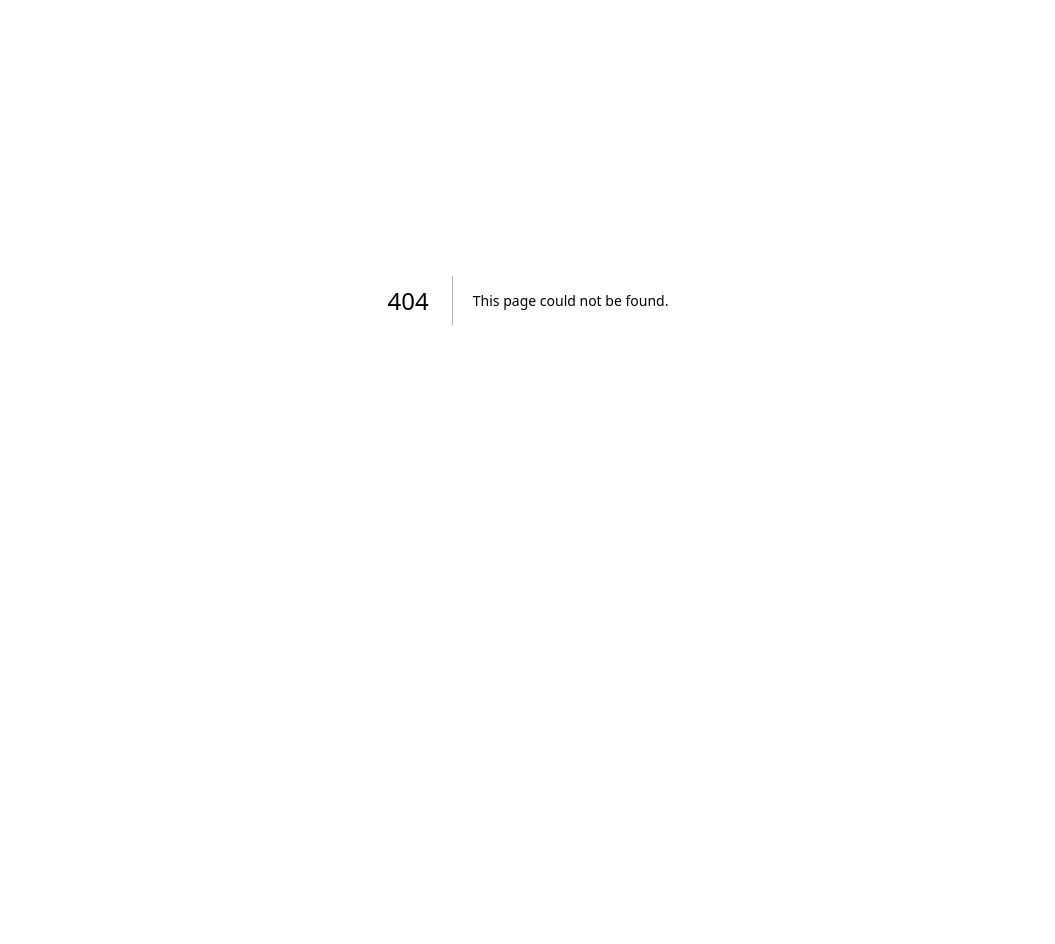
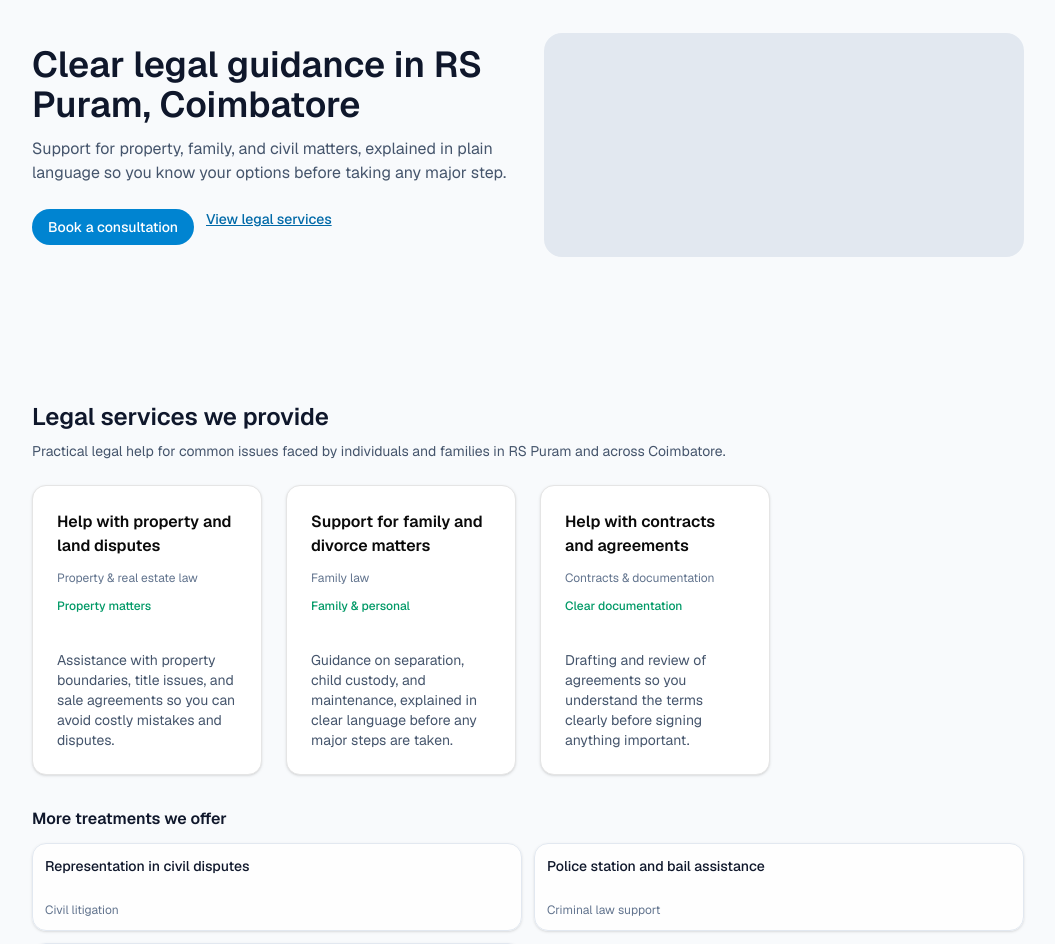
Before and after one commit to fooorrrceee/rr-dental-flip, a Next.js app in the folder landing-course/: page /advocate in a window 1280 px wide. Before the commit this address had no page. Shown: the part 100-1044 px from the top of the page, without its empty margins (112-1167 px from the left). Before the commit the page ends 800 px from the top, so only its background shows below. Built offline with nearby package versions, Linux system fonts and the light colour scheme.

Commit message:
add app/page under advocate

```diff
--- a/landing-course/app/advocate/advocate-config.ts
+++ b/landing-course/app/advocate/advocate-config.ts
@@ -0,0 +1,54 @@
+// app/advocate/advocate-config.ts
+
+import type { Service } from "../dentist-config";
+
+export const advocateServices: Service[] = [
+  {
+    headline: "Help with property and land disputes",
+    technicalName: "Property & real estate law",
+    description:
+      "Assistance with property boundaries, title issues, and sale agreements so you can avoid costly mistakes and disputes.",
+    highlight: "Property matters",
+    priority: "core",
+  },
+  {
+    headline: "Support for family and divorce matters",
+    technicalName: "Family law",
+    description:
+      "Guidance on separation, child custody, and maintenance, explained in clear language before any major steps are taken.",
+    highlight: "Family & personal",
+    priority: "core",
+  },
+  {
+    headline: "Help with contracts and agreements",
+    technicalName: "Contracts & documentation",
+    description:
+      "Drafting and review of agreements so you understand the terms clearly before signing anything important.",
+    highlight: "Clear documentation",
+    priority: "core",
+  },
+  {
+    headline: "Representation in civil disputes",
+    technicalName: "Civil litigation",
+    description:
+      "Filing and defending civil cases, with regular updates so you know where your matter stands at each stage.",
+    highlight: "Court representation",
+    priority: "additional",
+  },
+  {
+    headline: "Police station and bail assistance",
+    technicalName: "Criminal law support",
+    description:
+      "Initial guidance and representation in police station visits and bail applications to protect your rights.",
+    highlight: "Urgent support",
+    priority: "additional",
+  },
+  {
+    headline: "Business and startup legal support",
+    technicalName: "Business law",
+    description:
+      "Basic legal support for small businesses and startups, including agreements and compliance advice.",
+    highlight: "Small business focus",
+    priority: "additional",
+  },
+];
--- /dev/null
+++ b/landing-course/app/advocate/page.tsx
@@ -0,0 +1,64 @@
+import { Header } from "../components/Header";
+import { ContactFooter } from "../components/ContactFooter";
+import { ServicesSection } from "../components/ServicesSection";
+import { advocateServices } from "./advocate-config";
+
+export default function AdvocatePage() {
+  return (
+    <div className="min-h-screen bg-white font-sans text-slate-900">
+      <Header />
+      <main>
+        {/* Simple hero for now */}
+        <section
+          id="advocate-hero"
+          className="bg-slate-50 py-16 sm:py-20 scroll-mt-16"
+          aria-labelledby="advocate-hero-heading"
+        >
+          <div className="mx-auto max-w-5xl px-4 grid gap-8 md:grid-cols-2 items-center">
+            <div>
+              <h1
+                id="advocate-hero-heading"
+                className="text-3xl sm:text-4xl font-semibold text-slate-900"
+              >
+                Clear legal guidance in RS Puram, Coimbatore
+              </h1>
+              <p className="mt-3 text-sm sm:text-base text-slate-600">
+                Support for property, family, and civil matters, explained in plain
+                language so you know your options before taking any major step.
+              </p>
+              <div className="mt-6 flex flex-wrap gap-3">
+                <a
+                  href="#advocate-contact"
+                  className="inline-flex items-center justify-center rounded-full bg-sky-600 px-4 py-2 text-sm font-medium text-white hover:bg-sky-700"
+                >
+                  Book a consultation
+                </a>
+                <a
+                  href="#advocate-services"
+                  className="text-sm font-medium text-sky-700 underline"
+                >
+                  View legal services
+                </a>
+              </div>
+            </div>
+
+            {/* Placeholder for future advocate image */}
+            <div className="hidden md:block">
+              <div className="h-56 rounded-2xl bg-slate-200" />
+            </div>
+          </div>
+        </section>
+
+        {/* Services, reusing the same component */}
+        <ServicesSection
+          title="Legal services we provide"
+          intro="Practical legal help for common issues faced by individuals and families in RS Puram and across Coimbatore."
+          services={advocateServices}
+        />
+
+        {/* For now, reuse the same FAQ and Contact patterns if you like later */}
+      </main>
+      <ContactFooter />
+    </div>
+  );
+}
```
